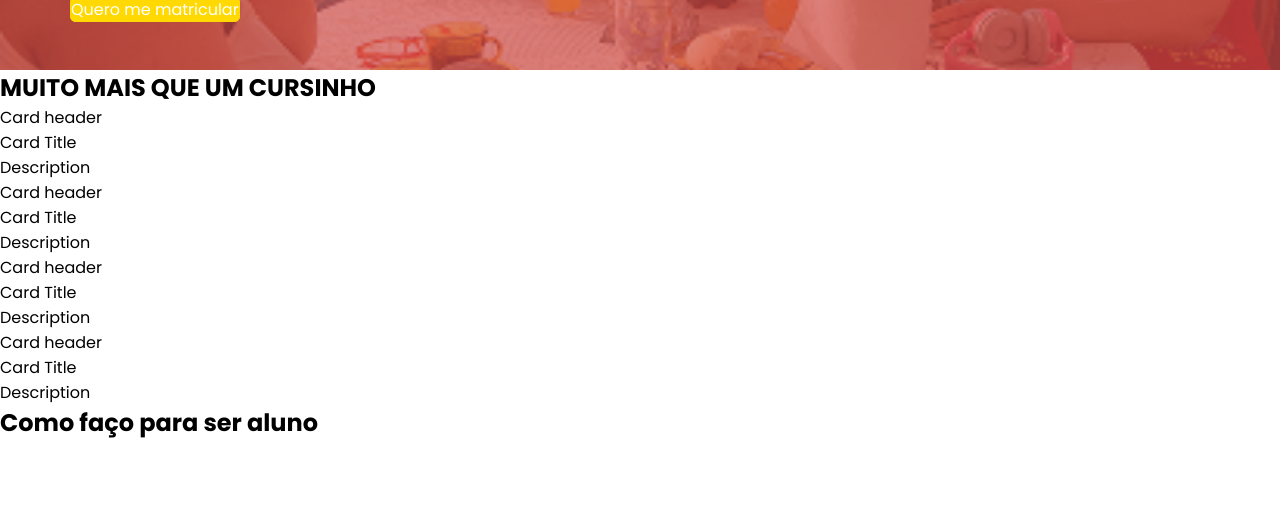
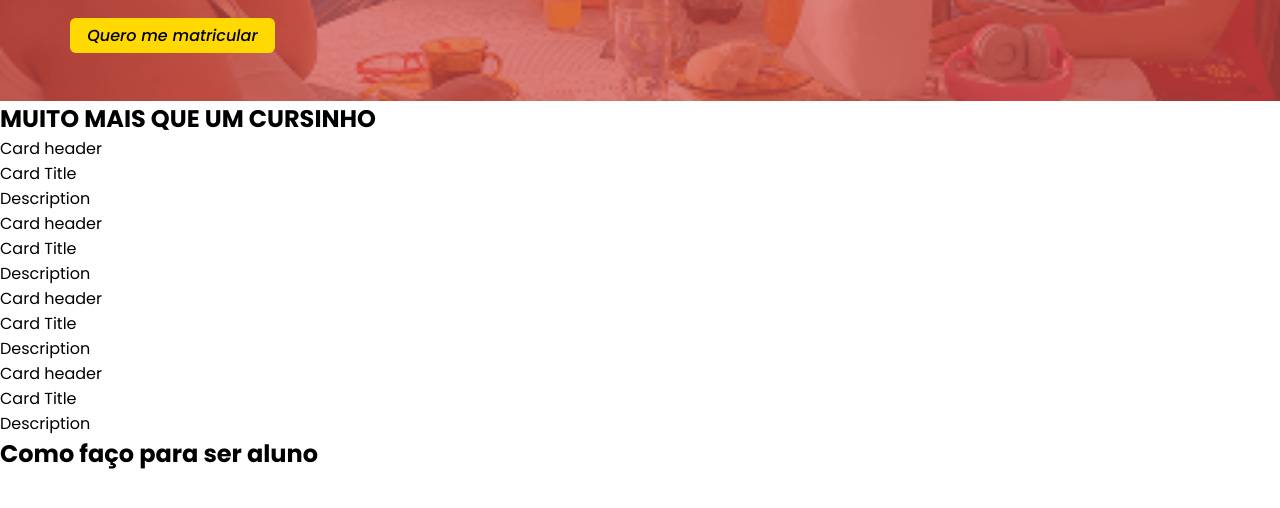
Before and after one commit to 1da1ana1/Cursinho-Comunitario-Pimentas, a plain HTML site: page src/views/index.html in a window 1280 px wide. Shown: the part 432-940 px from the top of the page. Drawn offline with Linux system fonts and the light colour scheme.

Commit message:
style: estilização da primeira section finalizada

```diff
--- a/public/styles/pagina-inicial.css
+++ b/public/styles/pagina-inicial.css
@@ -33,7 +33,21 @@ h1{
 }
 
 #hero-section a{
-   border-radius: 5.662px;
-    border: 0.944px solid var(--amarelo, #FFD901);
-    background: var(--amarelo, #FFD901);
+   display: inline-block;
+
+   color: black;
+
+   border-radius: 0.354rem;
+
+   background: #FFD901;
+
+   height: 2.188rem;
+   width: 12.8rem;
+
+   text-align: center;
+   font-style: italic;
+   font-weight: 500;
+   position: relative;
+   line-height: 2.188rem;
+   margin-top: 1.3rem;
 }
```
